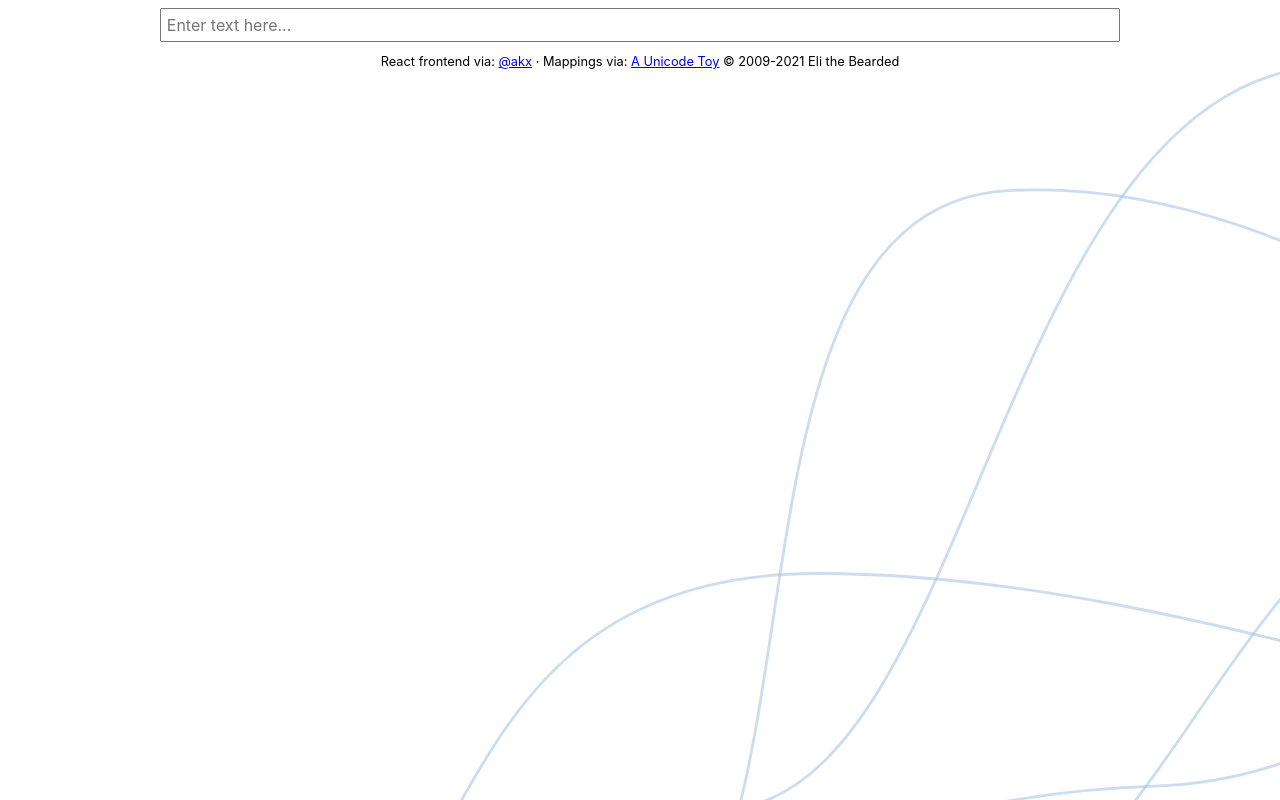
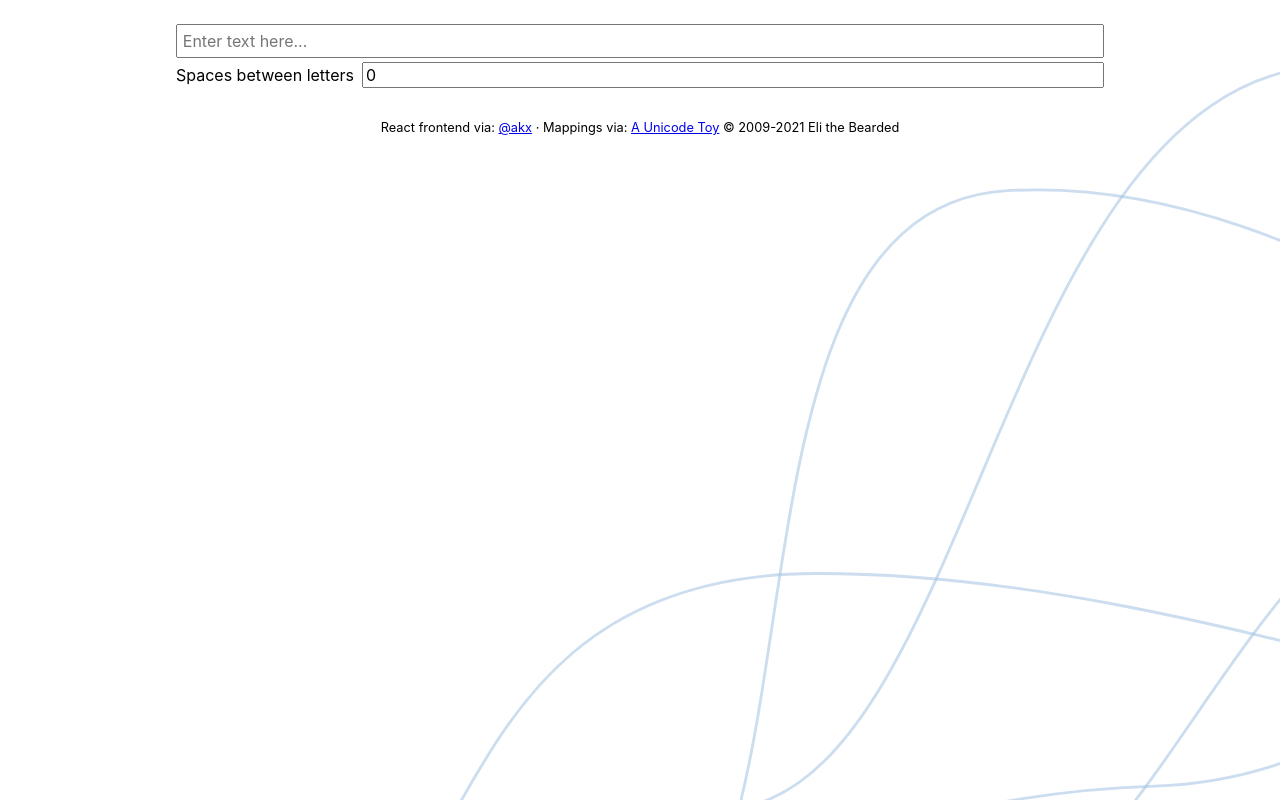
Before and after one commit to akx/unifun, a React (Vite) app: page / in a window 1280 px wide. Built offline with nearby package versions, Linux system fonts and the light colour scheme.

Commit message:
Add spacing option

```diff
--- a/src/App.tsx
+++ b/src/App.tsx
@@ -10,10 +10,15 @@ function transform(s: string, mapping: Map<number, number>) {
     .join("");
 }
 
-function computeResults(text: string) {
+function addSpacing(text: string, spacing: number) {
+  return Array.from(text).join(" ".repeat(spacing));
+}
+
+function computeResults(text: string, spacing: number) {
   const results: Record<string, string> = {};
-  const trim = text.trim();
+  const trim = addSpacing(text.trim(), spacing);
   if (trim.length) {
+    results["No Transform"] = trim;
     for (const name in qaz) {
       results[name] = transform(trim, qaz[name]);
     }
@@ -23,15 +28,27 @@ function computeResults(text: string) {
 
 function App() {
   const [text, setText] = React.useState("");
-  const results = React.useMemo(() => computeResults(text), [text]);
+  const [spacing, setSpacing] = React.useState(0);
+  const results = React.useMemo(() => computeResults(text, spacing), [text, spacing]);
   return (
     <main>
+      <header>
         <input
           type="text"
           placeholder="Enter text here..."
           value={text}
           onChange={(e) => setText(e.target.value)}
         />
+        <label>
+          <span>Spaces between letters</span>
+          <input
+            type="number"
+            min={0}
+            value={spacing}
+            onChange={(e) => setSpacing(Number(e.target.value))}
+          />
+        </label>
+      </header>
       <table>
         <tbody>
         {Object.entries(results).map(([name, text]) => (
--- a/src/index.css
+++ b/src/index.css
@@ -36,7 +36,7 @@ th {
   text-align: left;
 }
 
-input {
+input[type=text] {
   width: 100%;
   padding: 0.3em;
 }
@@ -55,3 +55,22 @@ table input {
 table input:hover {
   border-color: #911;
 }
+
+label {
+  display: flex;
+  margin: 0.25em 0;
+  align-items: center;
+}
+label > span {
+  flex: 0;
+  padding-right: 0.5em;
+  white-space: nowrap;
+}
+label > input, label > select {
+  flex: 1;
+}
+
+header {
+  padding: 1em;
+  background: rgba(255, 255, 255, 50%);
+}
```
Lines whose indentation alone changed are shown as unchanged.
